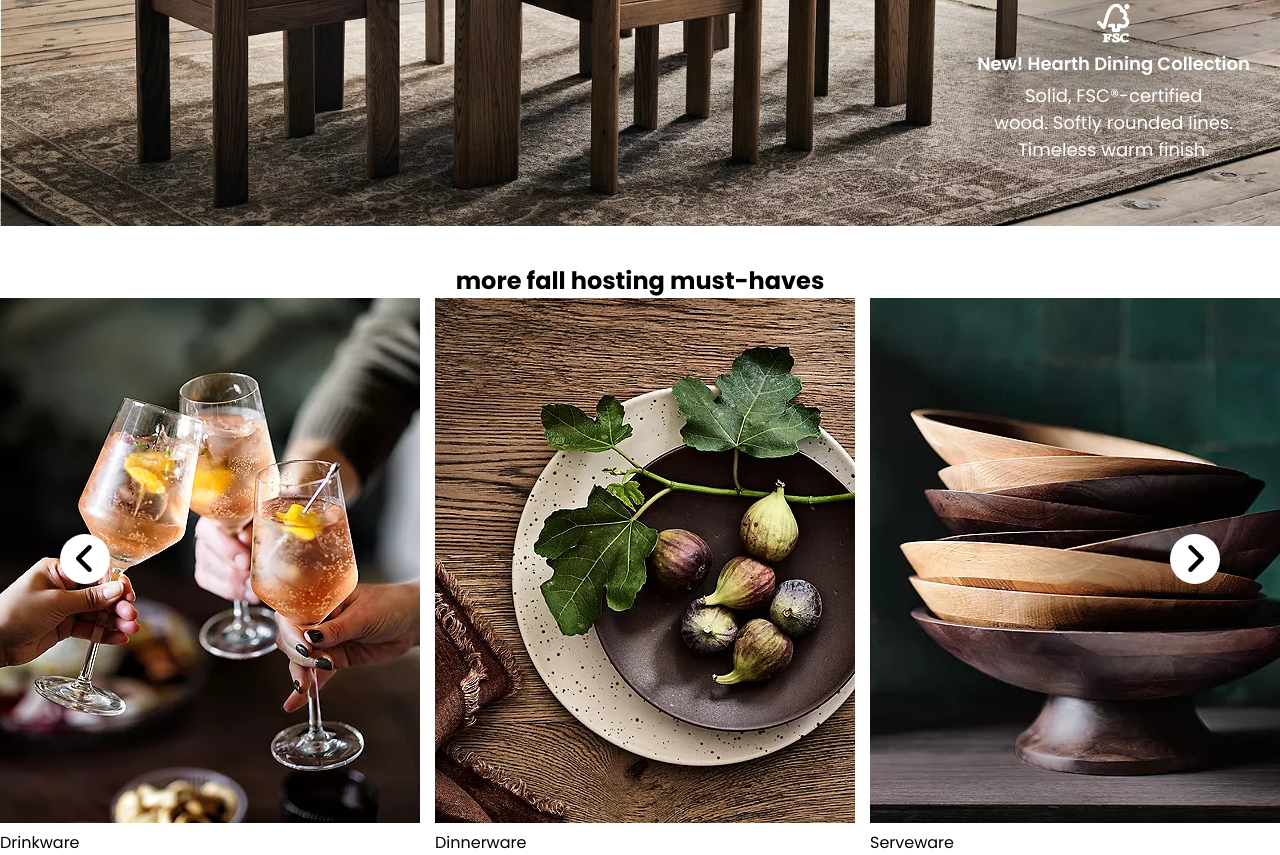
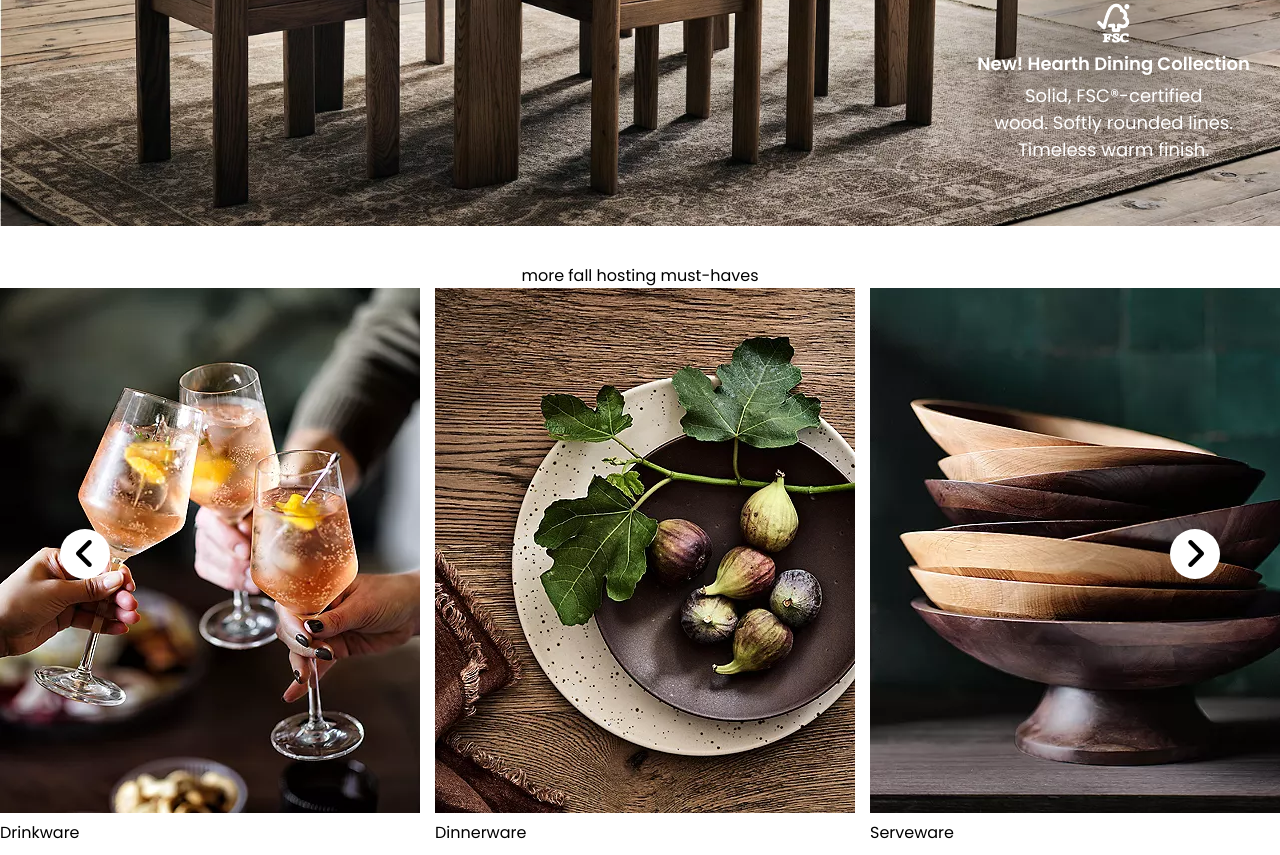
Before and after one commit to Rahmat-Ali-15/CozyNest, a plain HTML site: page HTML/index.html in a window 1280 px wide. Shown: the part 4184-5039 px from the top of the page. Drawn offline with Linux system fonts and the light colour scheme; a web font is replaced by a local one.

Commit message:
Hosting section created

```diff
--- a/HTML/index.html
+++ b/HTML/index.html
@@ -1396,8 +1396,8 @@
 
          <!-- hosting section start -->
          <section class="hosting-container">
-            <div class="hosting-headign">
-                <h1>more fall hosting must-haves</h1>
+            <div class="hosting-heading">
+                <p>more fall hosting must-haves</p>
             </div>
             <div class="hosting-arrow">
                 <i class="fa-solid fa-angle-left"></i>
```
